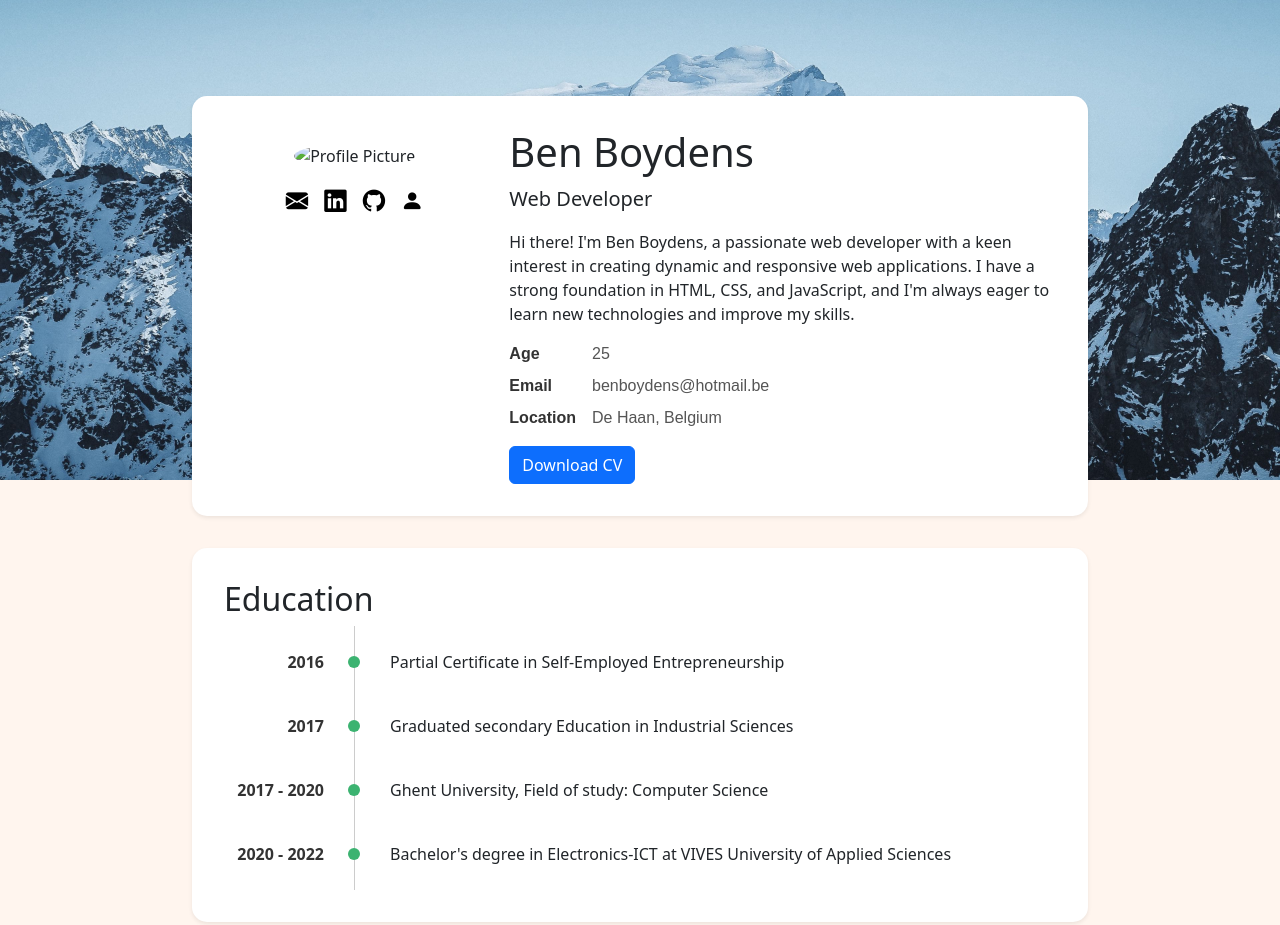
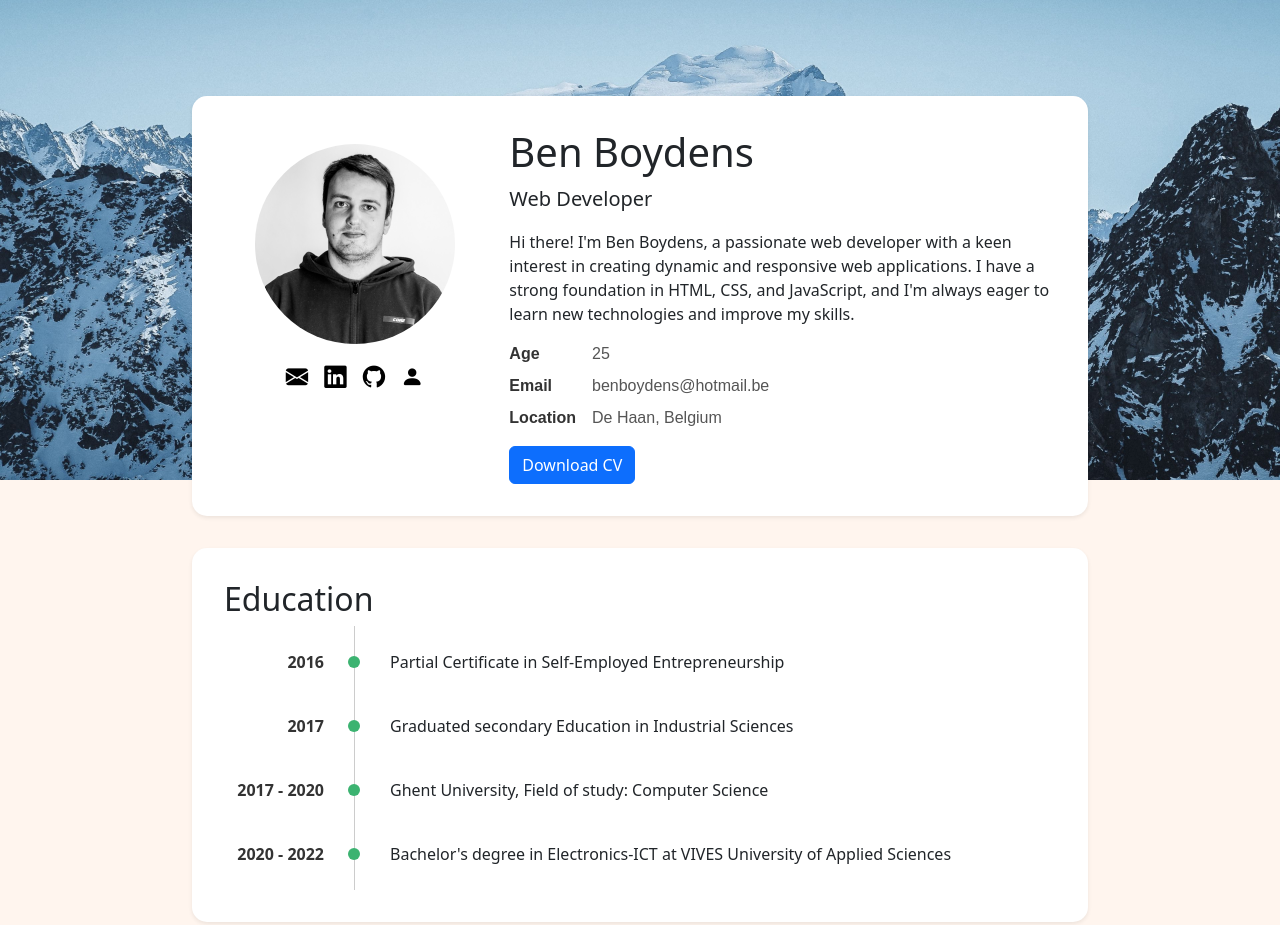
Before and after one commit to benboydens/curriculum-vitae, a plain HTML site: page index.html in a window 1280 px wide. Shown: the top 925 px of the page. Drawn offline with nearby package versions, Linux system fonts and the light colour scheme; the site is published under a folder, as on GitHub Pages, so addresses that start at the root find nothing.

Commit message:
fix profile picture

```diff
--- a/index.html
+++ b/index.html
@@ -62,7 +62,7 @@
                 <div class="row">
                     <div class="col-md-4 py-3">
                         <div class="text-center">
-                            <img src="/assets/profile.jpg" class="profile-img img-fluid rounded-circle mb-3"
+                            <img src="assets/profile.jpg" class="profile-img img-fluid rounded-circle mb-3"
                                 alt="Profile Picture">
                         </div>
                         <div class="d-flex justify-content-center">
```
